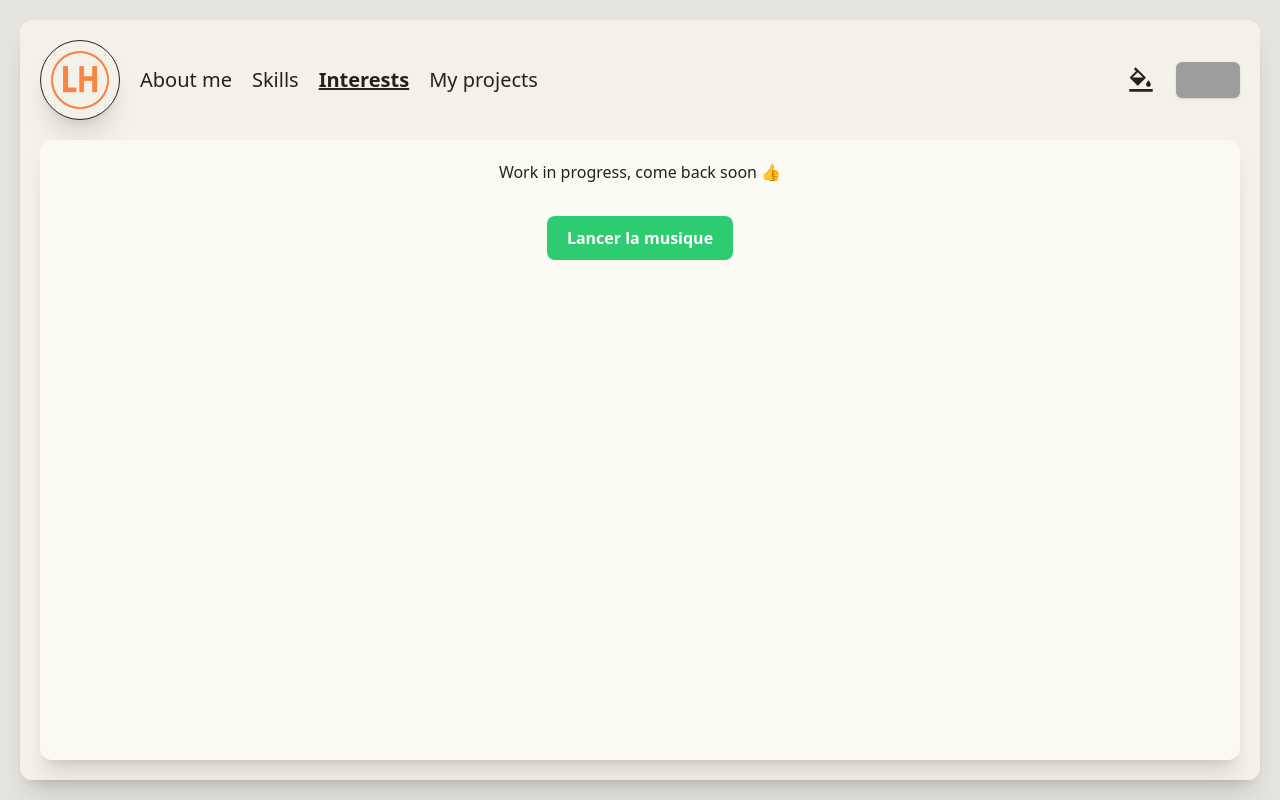
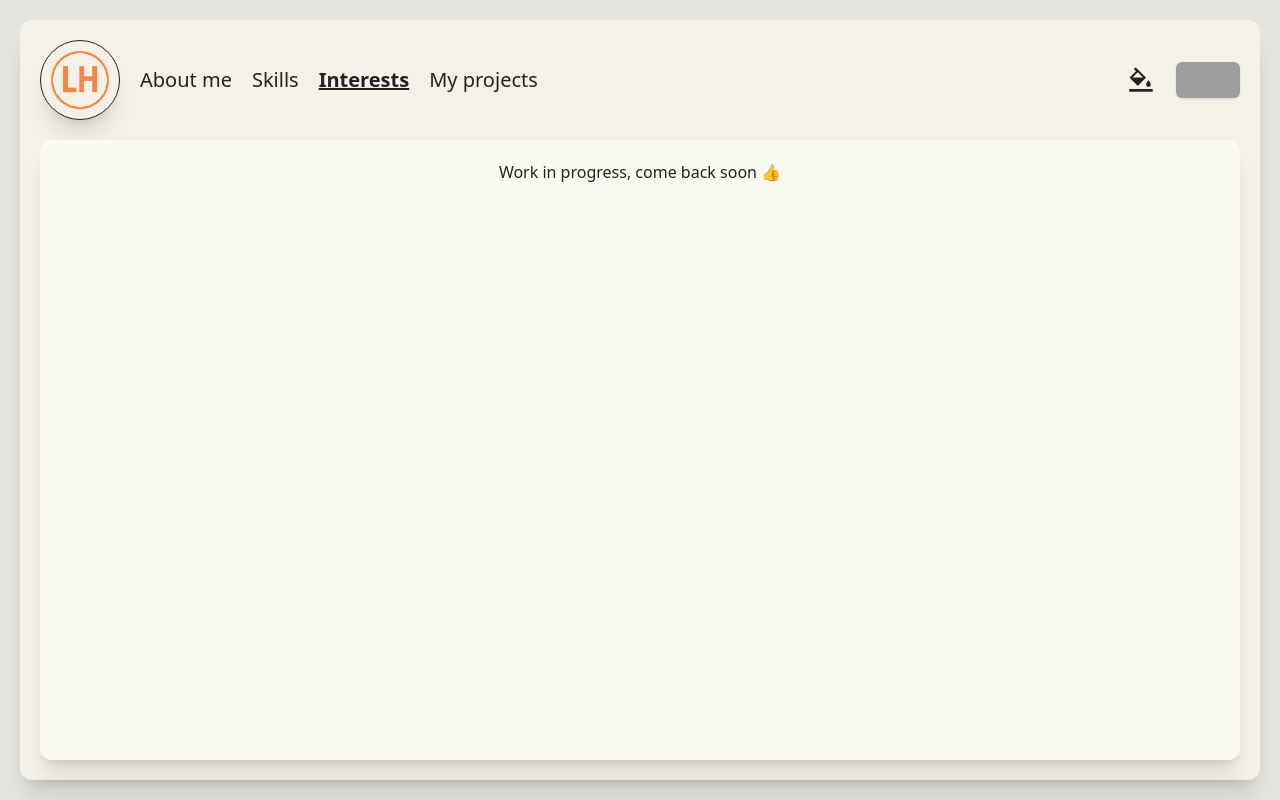
Before and after one commit to Loicrogue/monSite, a React (Vite) app in the folder front/: page /interests in a window 1280 px wide. Built offline with nearby package versions, Linux system fonts and the light colour scheme; grey boxes are pictures that could not be loaded.

Commit message:
removed musicComponent

```diff
--- a/front/src/components/backgroundMusicComponent.tsx
+++ /dev/null
@@ -1,56 +0,0 @@
-import React, { useRef, useState } from "react";
-import music from '../assets/music/background.mp3';
-
-const BackgroundMusicComponent: React.FC = () => {
-    const audioRef = useRef<HTMLAudioElement>(null);
-    const [isPlaying, setIsPlaying] = useState(false);
-    const [isHovered, setIsHovered] = useState(false);
-
-    const toggleMusic = () => {
-        if (!audioRef.current) return;
-
-        if (isPlaying) {
-            audioRef.current.pause();
-            audioRef.current.currentTime = 0;
-            setIsPlaying(false);
-        } else {
-            audioRef.current.play().catch((err) => {
-                console.log("Lecture bloquée :", err);
-            });
-            setIsPlaying(true);
-        }
-    };
-
-    const buttonColor = isPlaying ? "#e74c3c" : "#2ecc71";
-    const buttonShadow = isHovered ? `0 0 15px 3px ${buttonColor}` : "none";
-
-    return (
-        <div className="flex justify-center mt-4">
-            <audio ref={audioRef} loop>
-                <source src={music} type="audio/mp3" />
-                Votre navigateur ne supporte pas la lecture audio.
-            </audio>
-            <button
-                onClick={toggleMusic}
-                onMouseEnter={() => setIsHovered(true)}
-                onMouseLeave={() => setIsHovered(false)}
-                style={{
-                    padding: "10px 20px",
-                    borderRadius: "8px",
-                    border: "none",
-                    backgroundColor: buttonColor,
-                    color: "#fff",
-                    fontWeight: "bold",
-                    cursor: "pointer",
-                    transition: "all 0.3s ease",
-                    boxShadow: buttonShadow,
-                    outline: "none",
-                }}
-            >
-                {isPlaying ? "Arrêter la musique" : "Lancer la musique"}
-            </button>
-        </div>
-    );
-};
-
-export default BackgroundMusicComponent;
--- a/front/src/components/interestsComponent.tsx
+++ b/front/src/components/interestsComponent.tsx
@@ -1,7 +1,6 @@
 import React from 'react';
 import { motion } from 'framer-motion';
 import { useTranslation } from 'react-i18next';
-import BackgroundMusic from './backgroundMusicComponent';
 
 const InterestsComponent: React.FC = () => {
     const { t } = useTranslation();
@@ -17,11 +16,6 @@ const InterestsComponent: React.FC = () => {
             <span className='flex w-full justify-center text-monSite'>
                 {t('pages.notFound.workInProgress')}
             </span>
-
-            {/* Bouton pour lancer/arrêter la musique */}
-            <div className="flex justify-center mt-4">
-                <BackgroundMusic />
-            </div>
         </motion.div>
     );
 };
```
Also changed, not shown: 1 other file (tests, documents, lock files or other folders).
